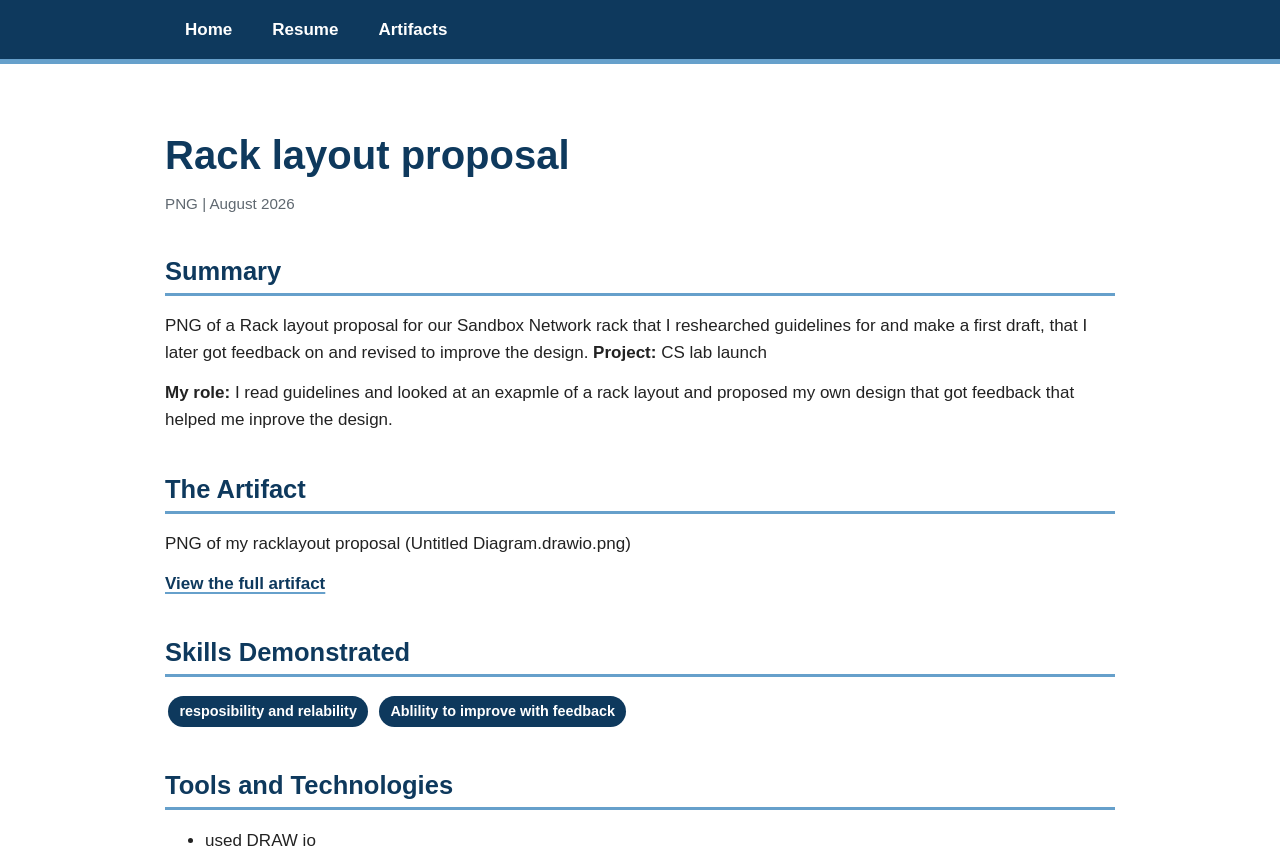
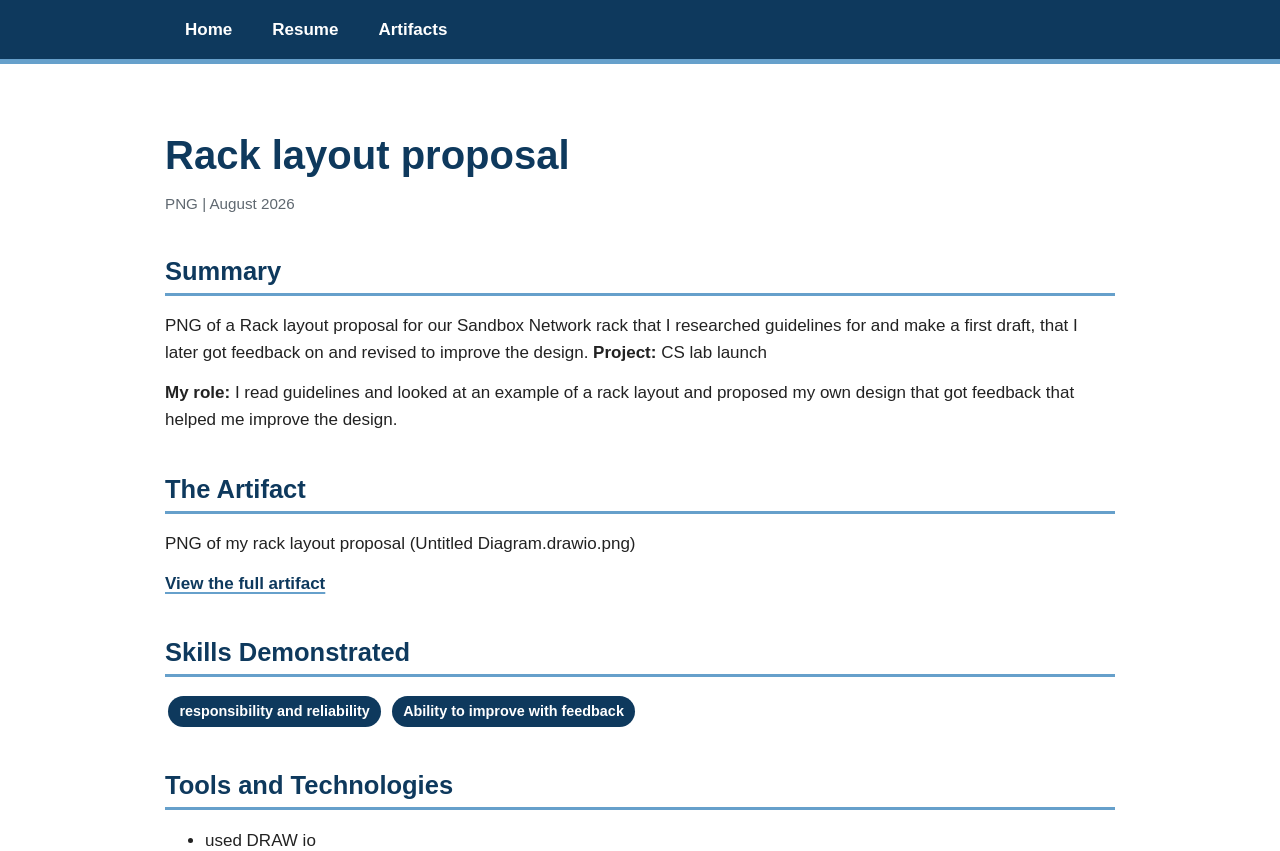
Before and after one commit to 0ysterfish/APEX-portfolio, a Jekyll site: the page built from artifacts/Rack layout/index.md, in a window 1280 px wide. Shown: the top 851 px of the page. Built offline with Jekyll 4.4.1, drawn with Linux system fonts in a browser that asks for light colours; grey boxes are pictures that could not be loaded.

Commit message:
i need to remeber

```diff
--- a/artifacts/Rack layout/index.md
+++ b/artifacts/Rack layout/index.md
@@ -9,21 +9,21 @@ title: CS-lab workstation
 
 ## Summary
 
-PNG of a Rack layout proposal for our Sandbox Network rack that I reshearched guidelines for and make a first draft, that I later got feedback on and revised to improve the design.
+PNG of a Rack layout proposal for our Sandbox Network rack that I researched guidelines for and make a first draft, that I later got feedback on and revised to improve the design.
 **Project:** CS lab launch
 
-**My role:** I read guidelines and looked at an exapmle of a rack layout and proposed my own design that got feedback that helped me inprove the design.
+**My role:** I read guidelines and looked at an example of a rack layout and proposed my own design that got feedback that helped me improve the design.
 
 ## The Artifact
 
-PNG of my racklayout proposal (Untitled Diagram.drawio.png)
+PNG of my rack layout proposal (Untitled Diagram.drawio.png)
 
 [View the full artifact](Untitled Diagram.drawio.png)
 
 ## Skills Demonstrated
 
-<span class="skill-tag">resposibility and relability</span>
-<span class="skill-tag">Ablility to improve with feedback</span>
+<span class="skill-tag">responsibility and reliability</span>
+<span class="skill-tag">Ability to improve with feedback</span>
 
 ## Tools and Technologies
 
```
Also changed, not shown: index.md (+1 -1 lines), resume.md (+2 -2 lines).
